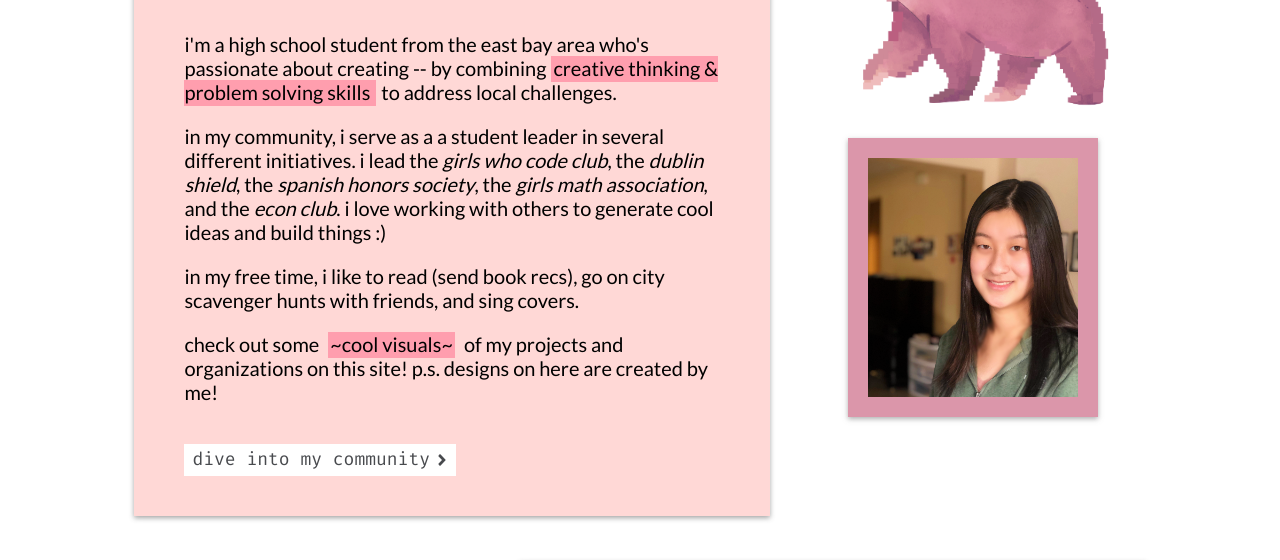
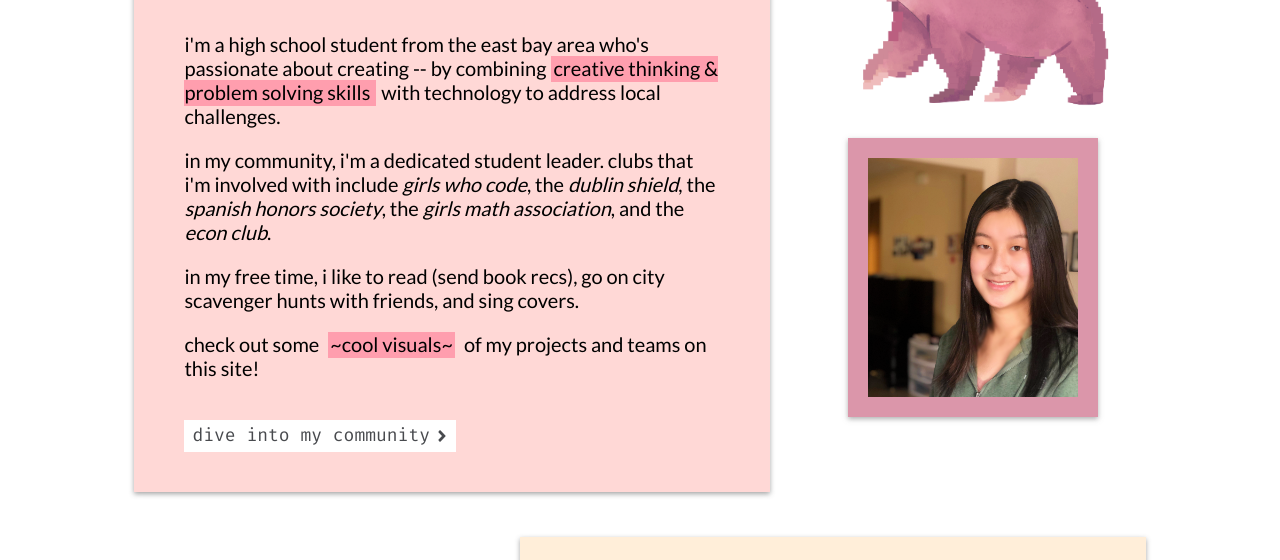
Before and after one commit to graceliu1/personal-portfolio, a Gatsby site: page / in a window 1280 px wide. Shown: the part 240-800 px from the top of the page. Built offline with nearby package versions, Linux system fonts and the light colour scheme; Gatsby itself is replaced by a stand-in of ours.

Commit message:
Update index.js

```diff
--- a/src/pages/index.js
+++ b/src/pages/index.js
@@ -68,18 +68,15 @@ const IndexPage = () => (
 
             <p>i'm a high school student from the east bay area who's passionate about creating -- by combining
               <span className = {highlightTextPink} style = {{zIndex: '0'}}>creative thinking & problem solving skills </span>
-              to address local challenges.
+              with technology to address local challenges.
             </p>
-            <p>in my community, i serve as a a student leader in several different initiatives.
-          i lead the <em>girls who code club</em>,  the <em> dublin shield</em>, the <em>spanish honors society</em>,
+            <p>in my community, i'm a dedicated student leader. clubs that i'm involved with include <em>girls who code</em>,  the <em> dublin shield</em>, the <em>spanish honors society</em>,
              the <em>girls math association</em>, and the <em>econ club</em>.
-             i love working with others to generate cool ideas and build things :)
+
             </p>
-            <p>
-                  in my free time, i like to read (send book recs), go on city scavenger hunts with friends, and sing covers.
+            <p>in my free time, i like to read (send book recs), go on city scavenger hunts with friends, and sing covers.
             </p>
-            <p>check out some <span className = {highlightTextPink} style = {{zIndex: '0'}}>~cool visuals~</span> of my projects and organizations on this site! p.s.
-            designs on here are created by me!
+            <p>check out some <span className = {highlightTextPink} style = {{zIndex: '0'}}>~cool visuals~</span> of my projects and teams on this site!
             </p>
 
             <Spacer></Spacer>
```
